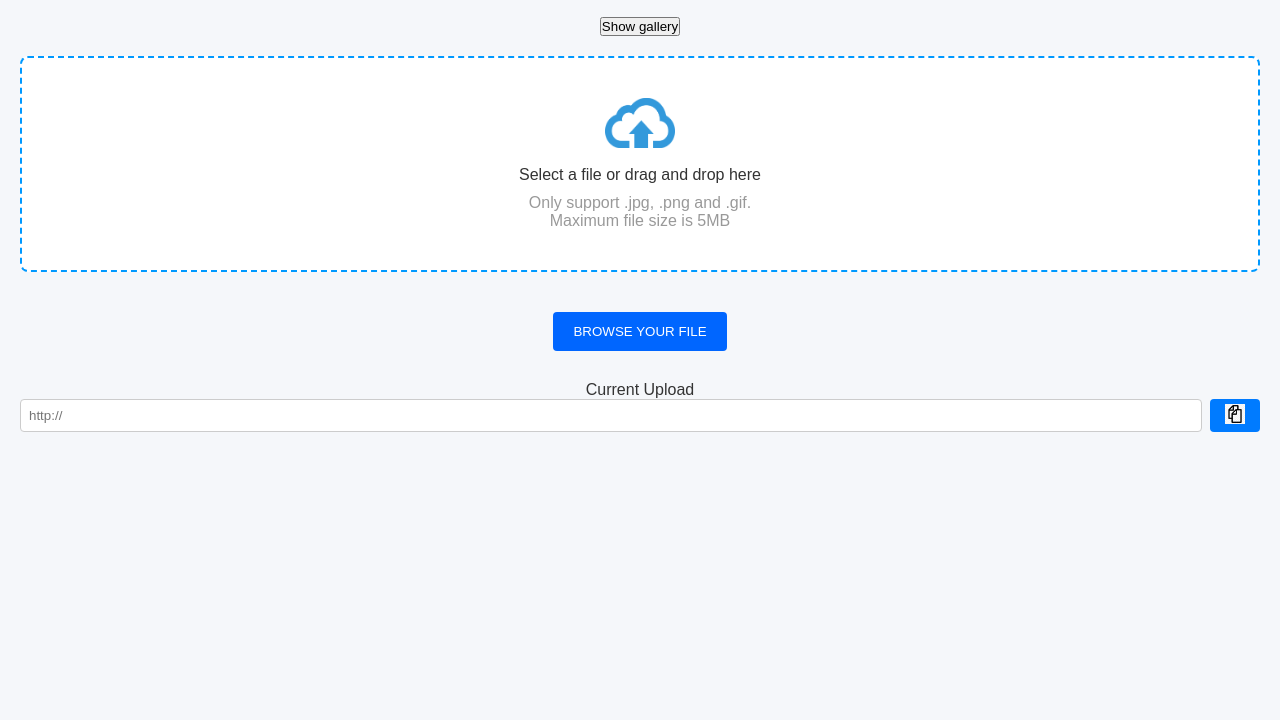
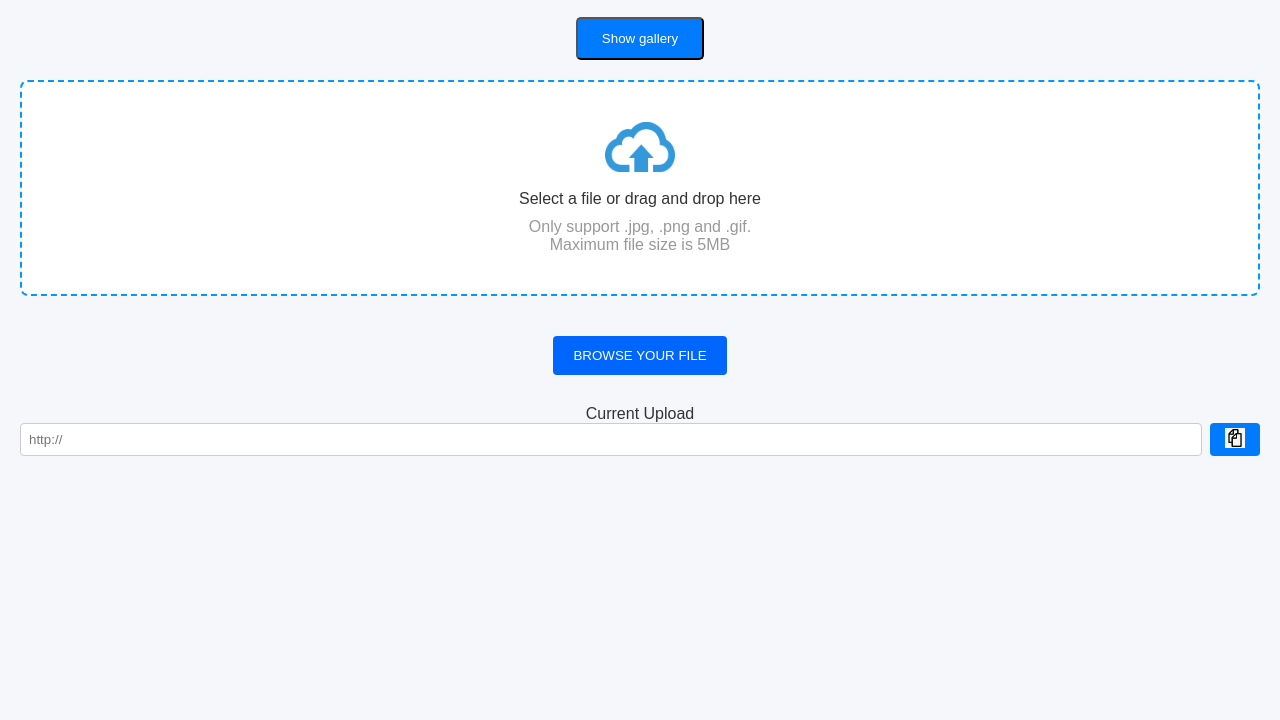
Before and after one commit to ru3aah/TestProject2, a plain HTML site: page static/upload/upload.html in a window 1280 px wide. Shown: the part 80-800 px from the top of the page. Drawn offline with Linux system fonts and the light colour scheme.

Commit message:
fixed upload page

```diff
--- a/static/upload/script.js
+++ b/static/upload/script.js
@@ -119,6 +119,7 @@ copyButton.addEventListener('click', () => {
                 setTimeout(() => {
                     copyButton.innerHTML = '<img src="copy.png" alt="Copy" width="20" height="20">';
                     copyButton.style.backgroundColor = '#007BFF';
+                    uploadUrlInput.value = '';
                 }, 1000);
             })
             .catch((err) => {
--- a/static/upload/styles.css
+++ b/static/upload/styles.css
@@ -96,6 +96,20 @@ body {
     background-color: #0056b3;
 }
 
+.hero-button {
+    display: inline-block;
+    background-color: #007BFF;
+    color: #fff;
+    padding: 12px 24px;
+    text-decoration: none;
+    border-radius: 5px;
+    transition: background-color 0.3s;
+}
+
+.hero-button:hover {
+    background-color: #0056b3;
+}
+
 /* Popup Notification Styles */
 .popup-notification {
     position: fixed;
```
